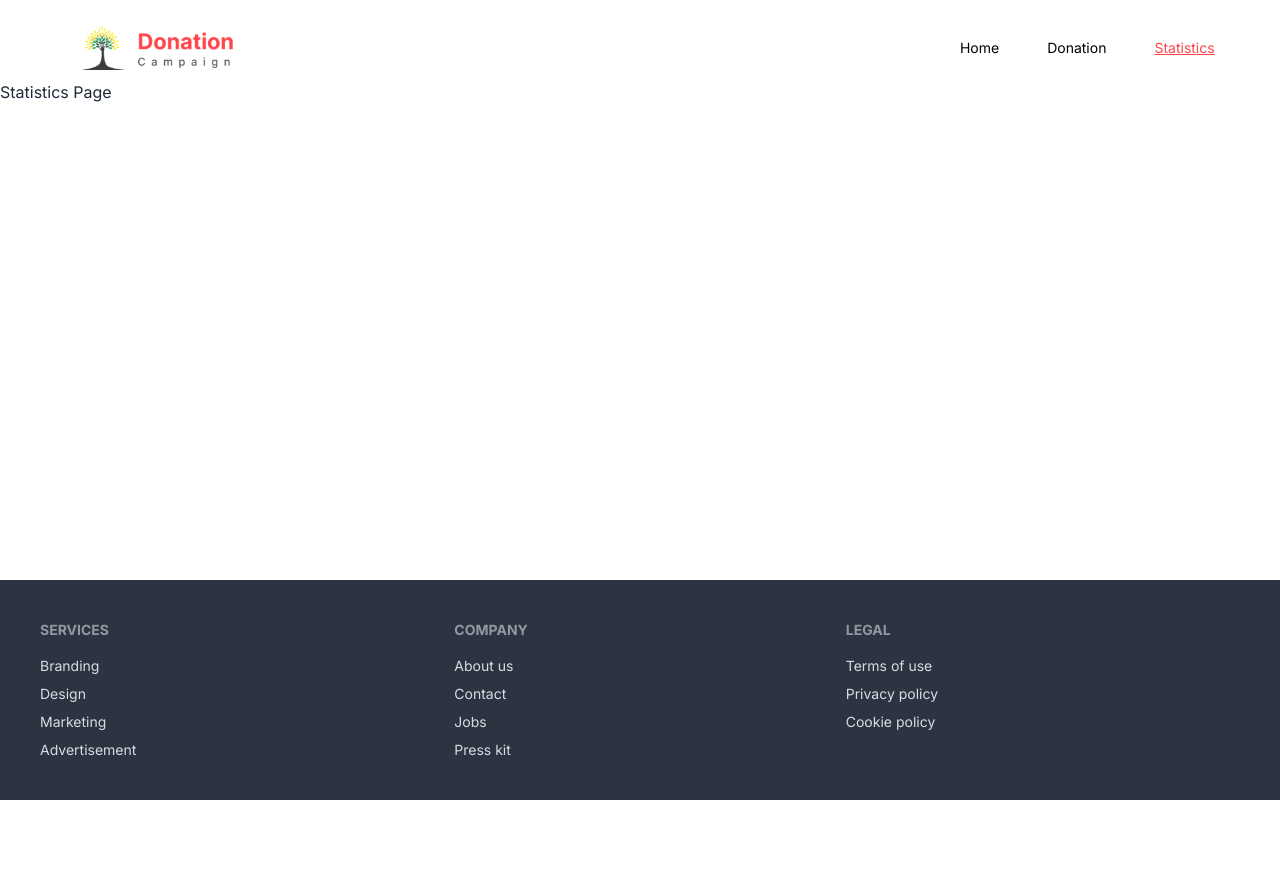
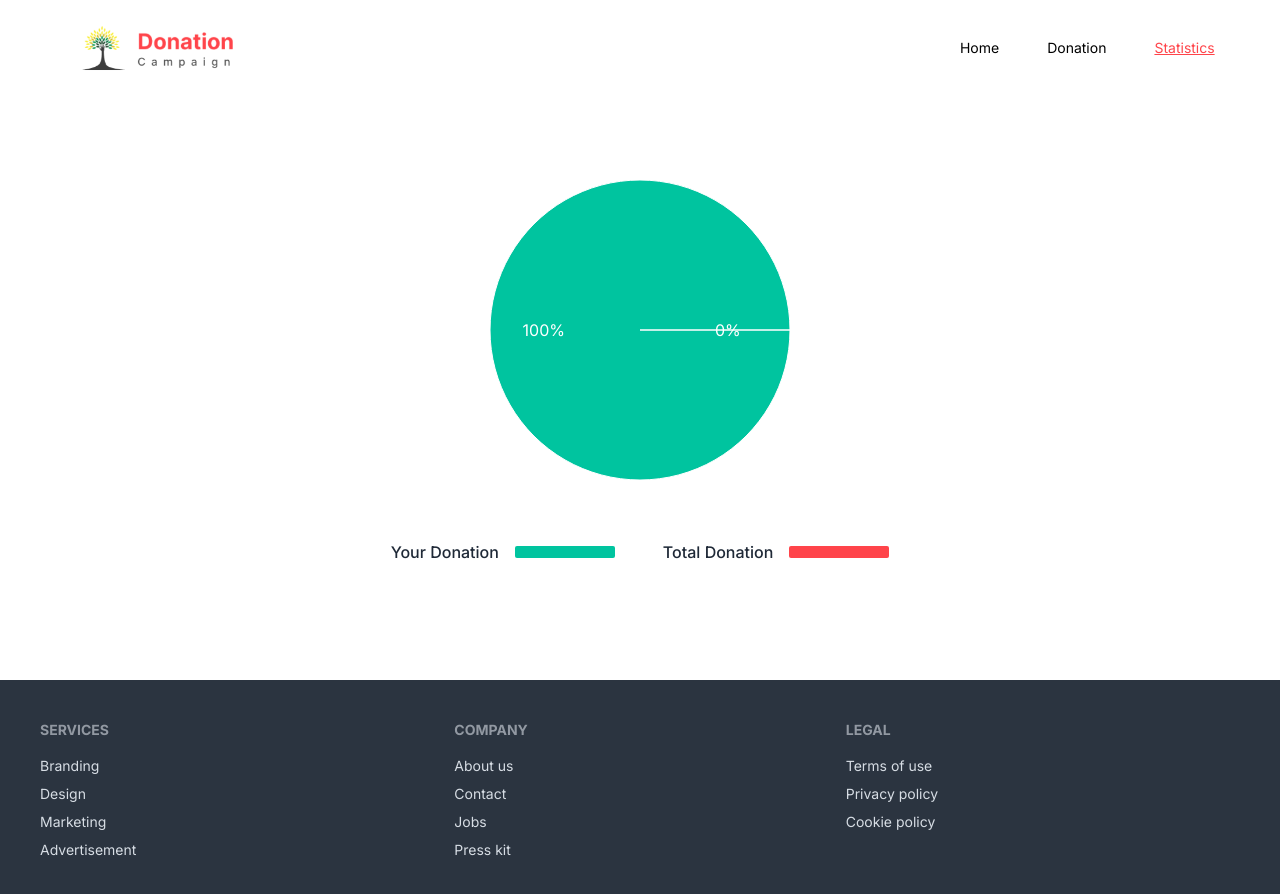
Before and after one commit to RaiyanJiyon/Donation-Campaign, a React (Vite) app: page /statistics in a window 1280 px wide. Shown: the top 894 px of the page. Before the commit the page ends 800 px from the top, so only its background shows below. Built offline with nearby package versions, Linux system fonts and the light colour scheme.

Commit message:
Added Statistics page and create a PiChart

```diff
--- a/package.json
+++ b/package.json
@@ -16,6 +16,7 @@
     "react-dom": "^18.3.1",
     "react-router-dom": "^6.27.0",
     "react-toastify": "^10.0.6",
+    "recharts": "^2.13.3",
     "sort-by": "^1.2.0"
   },
   "devDependencies": {
--- a/src/main.jsx
+++ b/src/main.jsx
@@ -33,7 +33,8 @@ const router = createBrowserRouter([
       },
       {
         path: "/statistics",
-        element: <Statistics />
+        element: <Statistics />,
+        loader: () => fetch('/donation.json')
       },
     ]
   },
--- a/src/pages/Statistics.jsx
+++ b/src/pages/Statistics.jsx
@@ -1,9 +1,69 @@
 import React from 'react';
+import { useLoaderData } from 'react-router-dom';
+import { PieChart, Pie, Cell, ResponsiveContainer } from 'recharts';
+import { getToDonation } from '../util/addToDb';
 
 const Statistics = () => {
+    const totalDonations = useLoaderData();
+    const donationsMade = getToDonation().length; // Assuming getToDonation() returns an array of donation IDs
+
+    const data = [
+        { name: 'Your Donations', value: donationsMade },
+        { name: 'Total Donations', value: totalDonations.length - donationsMade }
+    ];
+
+    const COLORS = ['#FF444A', '#00c49f'];
+    const RADIAN = Math.PI / 180;
+
+    const renderCustomizedLabel = ({ cx, cy, midAngle, innerRadius, outerRadius, percent }) => {
+        const radius = innerRadius + (outerRadius - innerRadius) * 0.5;
+        const x = cx + radius * Math.cos(-midAngle * RADIAN);
+        const y = cy + radius * Math.sin(-midAngle * RADIAN);
+
+        return (
+            <text
+                x={x}
+                y={y}
+                fill="white"
+                textAnchor={x > cx ? 'start' : 'end'}
+                dominantBaseline="central"
+            >
+                {`${(percent * 100).toFixed(0)}%`}
+            </text>
+        );
+    };
+
     return (
-        <div>
-            <h1>Statistics Page</h1>
+        <div style={{ width: '100%', height: '500px', marginBottom: '100px' }}>
+            <ResponsiveContainer>
+                <PieChart>
+                    <Pie
+                        data={data}
+                        cx="50%"
+                        cy="50%"
+                        labelLine={false}
+                        label={renderCustomizedLabel}
+                        outerRadius={150}
+                        fill="#8884d8"
+                        dataKey="value"
+                    >
+                        {data.map((entry, index) => (
+                            <Cell key={`cell-${index}`} fill={COLORS[index % COLORS.length]} />
+                        ))}
+                    </Pie>
+                </PieChart>
+            </ResponsiveContainer>
+
+            <div className='flex flex-col md:flex-row justify-center gap-12 md:w-1/2 mx-auto -mt-10'>
+                <div className='flex justify-center items-center gap-4'>
+                    <h3 className='font-medium'>Your Donation</h3>
+                    <div className='w-[100px] h-[12px] bg-[#00C49F] rounded-sm'></div>
+                </div>
+                <div className='flex justify-center items-center gap-4'>
+                    <h3 className='font-medium'>Total Donation</h3>
+                    <div className='w-[100px] h-[12px] bg-[#FF444A] rounded-sm'></div>
+                </div>
+            </div>
         </div>
     );
 };
```
Also changed, not shown: public/requirment.txt, 1 other file (tests, documents, lock files or other folders).
